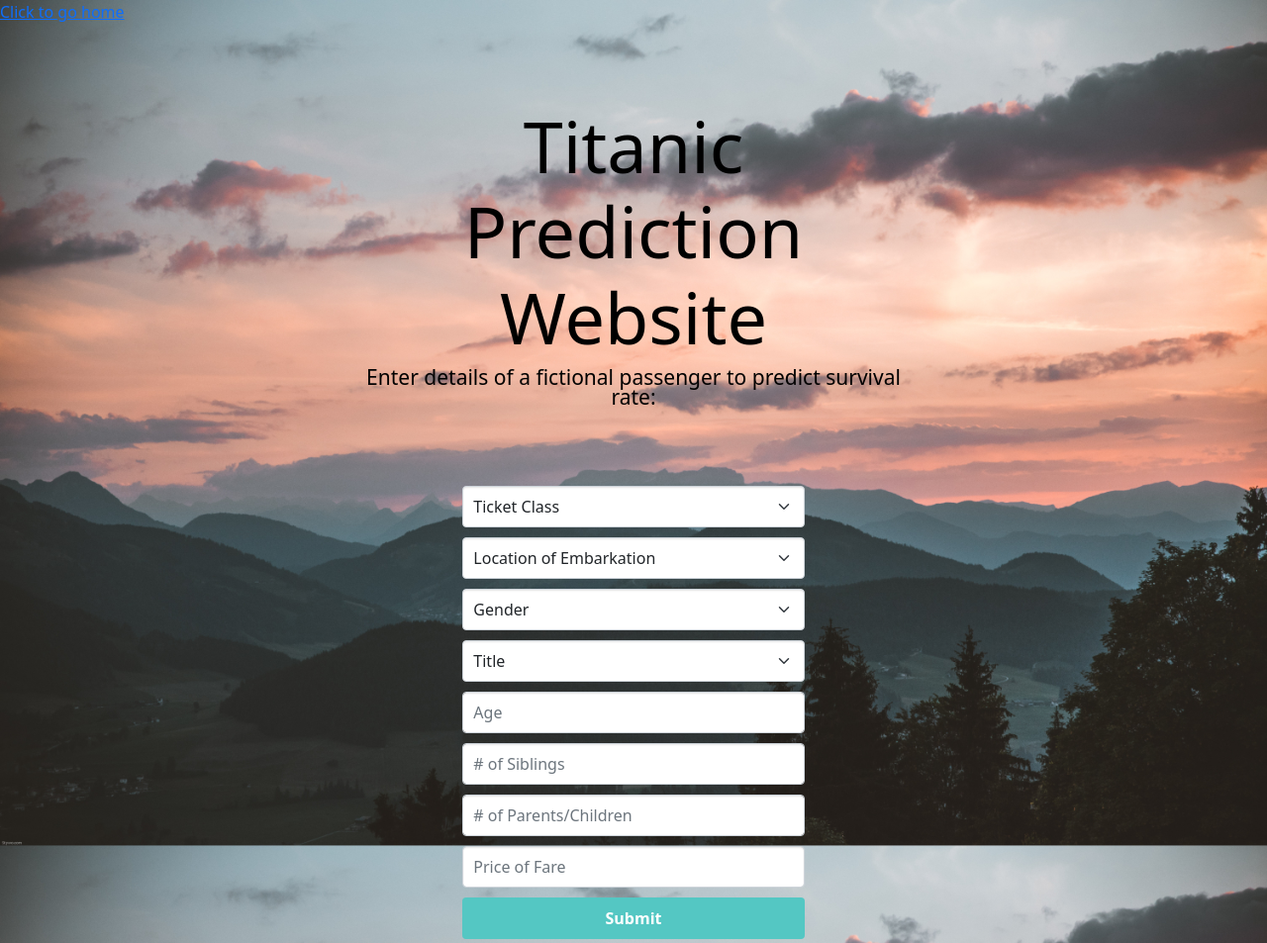
After one commit to tcruz88/titanic_survival_predictor, a Django app: page /titanic/ in a window 1280 px wide. The commit adds this page. Shown: the whole page at 99% size. Run offline with Django 3.2, Linux system fonts and the light colour scheme.

Commit message:
recent commit

```diff
--- a/Titanic/urls.py
+++ b/Titanic/urls.py
@@ -20,5 +20,6 @@ from . import views
 urlpatterns = [
     path('admin/', admin.site.urls),
     path('', views.home, name = 'home'),
+    path('titanic/', views.titanic, name = 'titanic'),
     path('result/', views.result, name = 'result'),
 ]
--- a/Titanic/views.py
+++ b/Titanic/views.py
@@ -2,6 +2,9 @@ from django.shortcuts import render
 from . import ml_predict
 def home(request):
     return render(request, "index.html")
+
+def titanic(request):
+    return render(request, "titanic.html")
 
 def result(request):
     pclass = request.GET["pclass"]
--- a/templates/index.html
+++ b/templates/index.html
@@ -18,7 +18,7 @@
 
     <!-- <h1>Launching website locally</h1>
     <button type="button" onclick="clicked()">Button</button> -->
-    <!-- <a href="{% url 'result' %}">Click to go to results</a> -->
+    <a href="{% url 'titanic' %}">Click to go to Titanic Predictor</a>
 
     <!-- <h1>Titanic Prediction Website: Updated via VIM using AWS ssh </h1>
     <p>Enter details of a fictional passenger and we will output a prediction</p> -->
--- /dev/null
+++ b/templates/titanic.html
@@ -0,0 +1,104 @@
+<!DOCTYPE html>
+<html lang="en" dir="ltr">
+
+<head>
+    <meta charset="utf-8">
+    <title>Titanic Predictor</title>
+    {% load static %}
+    <meta name="viewport" content="width=device-width, initial-scale=1, maximum-scale=1, user-scalable=no">
+    <link href="https://cdn.jsdelivr.net/npm/bootstrap@5.0.0-beta2/dist/css/bootstrap.min.css" rel="stylesheet" integrity="sha384-BmbxuPwQa2lc/FVzBcNJ7UAyJxM6wuqIj61tLrc4wSX0szH/Ev+nYRRuWlolflfl" crossorigin="anonymous">
+    <link rel="stylesheet" href="{% static 'style.css' %}">
+</head>
+
+<body>
+
+    <!--] <img src="{% static 'images/background.jpg' %}" /> -->
+
+
+
+    <!-- <h1>Launching website locally</h1>
+    <button type="button" onclick="clicked()">Button</button> -->
+    <a href="{% url 'home' %}">Click to go home</a>
+
+    <!-- <h1>Titanic Prediction Website: Updated via VIM using AWS ssh </h1>
+    <p>Enter details of a fictional passenger and we will output a prediction</p> -->
+    <form action="{% url 'result' %}">
+        {%csrf_token%}
+
+        <div class="container">
+            <div class="col-md-6 mx-auto text-center">
+                <div class="header-title">
+                    <h1 class="display-2">
+                        Titanic Prediction Website
+                    </h1>
+                    <h2 class="wv-heading--subtitle">
+                        Enter details of a fictional passenger to predict survival rate:
+                    </h2>
+                </div>
+            </div>
+            <div class="mb-1 row mx-1">
+                <div class="col-md-4 mx-auto">
+                    <div class="myform form ">
+                        <div class="form-group">
+                            <select name="pclass" class="form-select my-input" aria-label="Default select example">
+                                <option selected>Ticket Class</option>
+                                <option value="1">Upper</option>
+                                <option value="2">Middle</option>
+                                <option value="3">Lower</option>
+                            </select>
+                        </div>
+                        <div class="form-group">
+                            <select name="embarked" class="form-select my-input" aria-label="Default select example">
+                                <option selected>Location of Embarkation</option>
+                                <option value="0">Southampton</option>
+                                <option value="1">Cherbourg</option>
+                                <option value="2">Queenstown</option>
+                            </select>
+                        </div>
+                        <div class="form-group">
+                            <select name="sex" class="form-select my-input" aria-label="Default select example">
+                                <option selected>Gender</option>
+                                <option value="0">Male</option>
+                                <option value="1">Female</option>
+                            </select>
+                        </div>
+                        <div class="form-group">
+                            <select name="title" class="form-select my-input" aria-label="Default select example">
+                                <option selected>Title</option>
+                                <option value="0">Mr</option>
+                                <option value="1">Miss</option>
+                                <option value="2">Mrs</option>
+                                <option value="3">Master</option>
+                                <option value="4">Dr</option>
+                                <option value="5">Rev</option>
+                                <option value="6">Officer</option>
+                                <option value="7">Royalty</option>
+                            </select>
+                        </div>
+                        <div class="form-group">
+                            <input type="text" name="age" class="form-control my-input" placeholder="Age">
+                        </div>
+                        <div class="form-group">
+                            <input type="text" name="sibsp" class="form-control my-input" placeholder="# of Siblings">
+                        </div>
+                        <div class="form-group">
+                            <input type="text" name="parch" class="form-control my-input" placeholder="# of Parents/Children">
+                        </div>
+                        <div class="form-group">
+                            <input type="text" name="fare" class="form-control my-input" placeholder="Price of Fare">
+                        </div>
+                        <div class="text-center ">
+                            <button type="submit" class=" btn btn-block send-button tx-tfm">Submit</button>
+                        </div>
+    </form>
+    </div>
+    </div>
+    </div>
+    </div>
+
+    </form>
+    <script type="text/javascript" src="{% static 'main.js' %}"></script>
+    <script src="https://cdn.jsdelivr.net/npm/bootstrap@5.0.0-beta2/dist/js/bootstrap.bundle.min.js" integrity="sha384-b5kHyXgcpbZJO/tY9Ul7kGkf1S0CWuKcCD38l8YkeH8z8QjE0GmW1gYU5S9FOnJ0" crossorigin="anonymous"></script>
+</body>
+
+</html>
```
